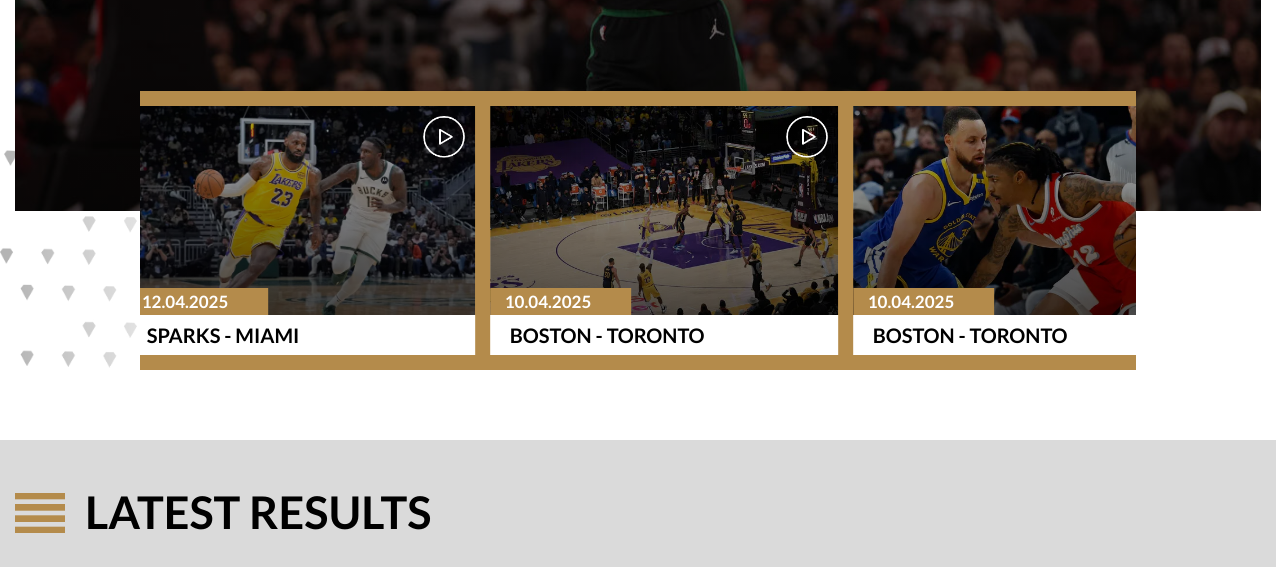
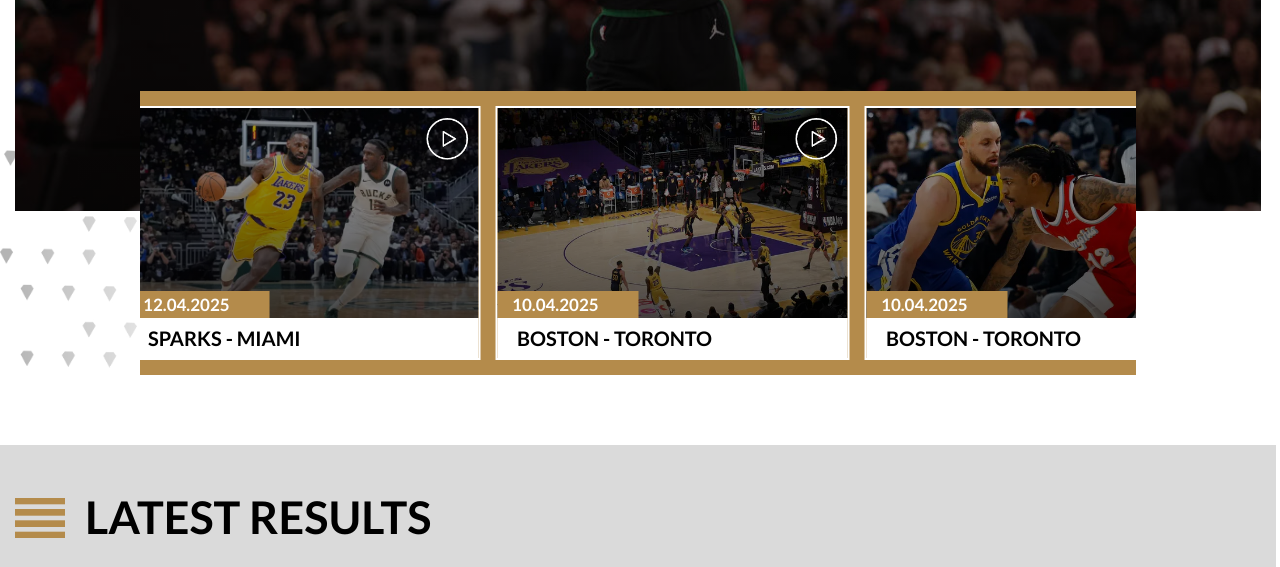
Before and after one commit to RusLan2186/nba-basketball.pt, a website: page dev/index.html in a window 1280 px wide. Shown: the part 4788-5355 px from the top of the page. Drawn offline with nearby package versions, Linux system fonts and the light colour scheme.

Commit message:
fix: video item

```diff
--- a/dev/css/video.css
+++ b/dev/css/video.css
@@ -65,6 +65,7 @@
   flex: 0 0 calc((100% - 30px) / 8);
   display: flex;
   flex-direction: column;
+  border: 2px solid #ffffff;
 }
 
 .video__img_block {
```
Also changed, not shown: dev/index.html (+2 -4 lines).
